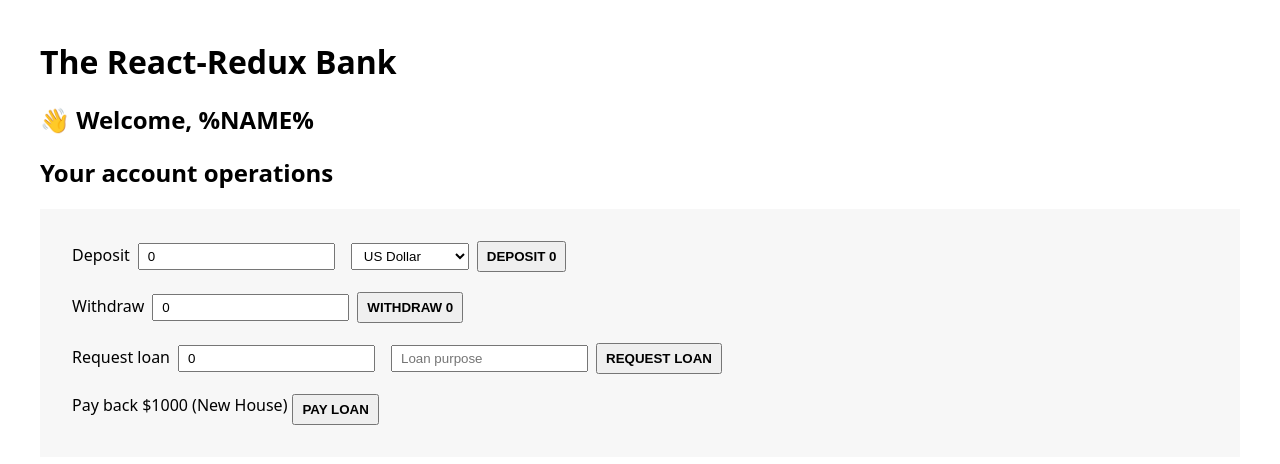
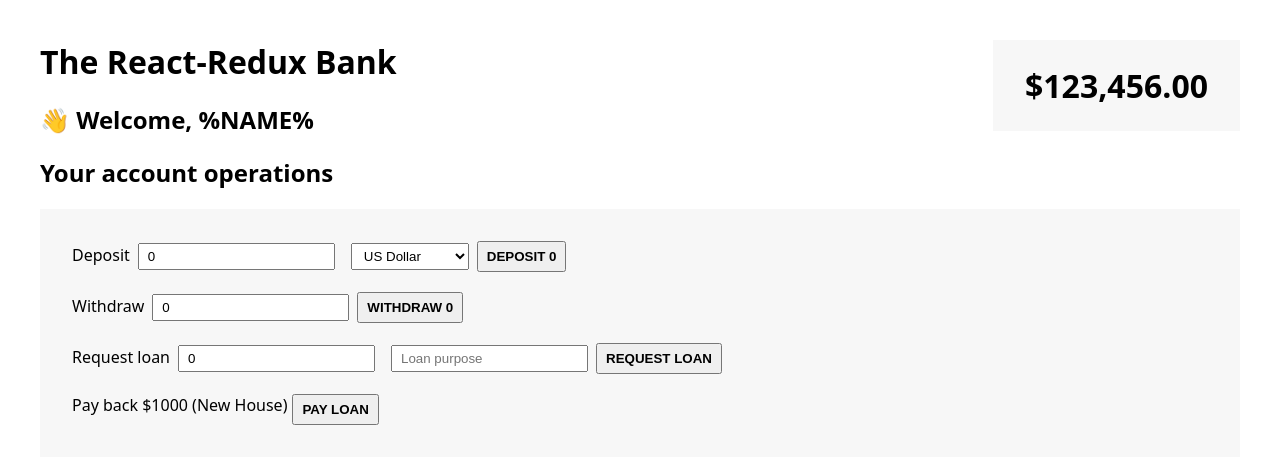
Before and after one commit to aleksandr-e-lebedev/react-redux-bank, a React (Vite) app: page / in a window 1280 px wide. Shown: the top 464 px of the page. Built offline with nearby package versions, Linux system fonts and the light colour scheme.

Commit message:
feat: build BalanceDisplay UI

```diff
--- a/src/App.css
+++ b/src/App.css
@@ -8,3 +8,9 @@
 .app__title {
   font-size: 3.2rem;
 }
+
+.app__balance {
+  position: absolute;
+  top: 4rem;
+  right: 4rem;
+}
--- a/src/App.tsx
+++ b/src/App.tsx
@@ -1,6 +1,7 @@
 import CreateCustomer from '@/features/customer/CreateCustomer';
 import Customer from '@/features/customer/Customer';
 import AccountOperations from '@/features/account/AccountOperations';
+import BalanceDisplay from '@/features/account/BalanceDisplay';
 
 import './App.css';
 
@@ -22,6 +23,7 @@ export default function App() {
         <>
           <Customer />
           <AccountOperations />
+          <BalanceDisplay className="app__balance" />
         </>
       )}
     </div>
--- /dev/null
+++ b/src/features/account/BalanceDisplay/BalanceDisplay.styles.css
@@ -0,0 +1,10 @@
+.balance {
+  min-width: 18rem;
+  padding: 2.4rem 3.2rem;
+
+  font-size: 3.2rem;
+  font-weight: bold;
+  text-align: center;
+
+  background-color: #f7f7f7;
+}
--- /dev/null
+++ b/src/features/account/BalanceDisplay/BalanceDisplay.tsx
@@ -0,0 +1,23 @@
+import './BalanceDisplay.styles.css';
+
+function formatCurrency(value: number) {
+  return new Intl.NumberFormat('en', {
+    style: 'currency',
+    currency: 'USD',
+  }).format(value);
+}
+
+export interface BalanceDisplayProps {
+  className?: string;
+}
+
+export default function BalanceDisplay({ className }: BalanceDisplayProps) {
+  // Global UI State
+  const balance = 123456;
+
+  return (
+    <div className={className ? `balance ${className}` : 'balance'}>
+      {formatCurrency(balance)}
+    </div>
+  );
+}
--- /dev/null
+++ b/src/features/account/BalanceDisplay/index.ts
@@ -0,0 +1,2 @@
+export { default } from './BalanceDisplay';
+export type * from './BalanceDisplay';
```
